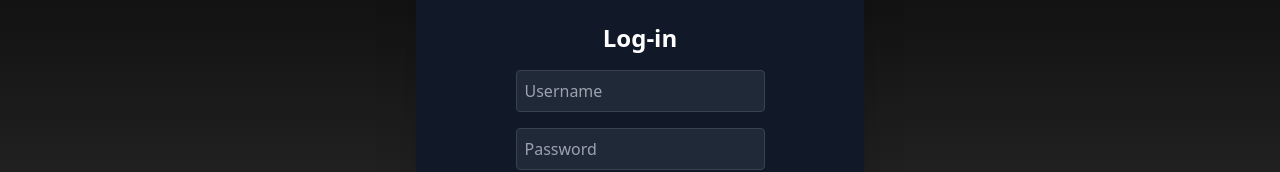
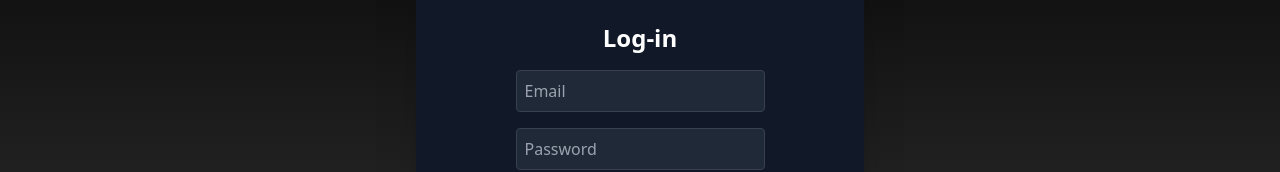
Before and after one commit to ayhemkhlifi/WatchWise, a React (Create React App) app in the folder frontend/: page /login in a window 1280 px wide. Shown: the part 216-388 px from the top of the page. Built offline with nearby package versions, Linux system fonts and the light colour scheme.

Commit message:
finished the signup and signin feature for the app

```diff
--- a/frontend/src/App.js
+++ b/frontend/src/App.js
@@ -1,15 +1,16 @@
 import React from 'react';
 import './index.css';
 import Navbar from './components/Navbar';
-
+import { useAuthContext } from './hooks/useAuthContext';
 import SignUp from './pages/signup/SignUp';
 import LogIn from './pages/login/LogIn';
 import Main from './components/Main';
 import Categorie from './pages/categorie-page/Categorie';
 import MovieDetail from './pages/moviedetaile/MovieDetail';
-import { BrowserRouter as Router, Route, Routes } from 'react-router-dom';
+import { BrowserRouter as Router, Route, Routes , Navigate } from 'react-router-dom';
 
 function App() {
+  const {user} = useAuthContext()
   return (
 
     <div className="deepspace h-screen">
@@ -20,8 +21,8 @@ function App() {
       <Routes>
       <Route path="/" element={<Main />}/>
       <Route path="/moviedetail" element={<MovieDetail />} />
-      <Route path="/login" element={<LogIn />} />
-      <Route path="/signup" element={<SignUp />} />
+      <Route path="/login" element={ !user ?   <LogIn /> : <Navigate to='/'/>  } />
+      <Route path="/signup" element={ !user ? <SignUp />  : <Navigate to='/'/> } />
       <Route path="/categorie-page" element={<Categorie />} />
       </Routes>
 
--- a/frontend/src/context/AuthContext.js
+++ b/frontend/src/context/AuthContext.js
@@ -1,5 +1,5 @@
 import {createContext , useReducer} from 'react';
-
+import { useEffect } from 'react';
 
 
 
@@ -13,12 +13,19 @@ export const AuthContextProvider = ({children}) => {
     const [state , dispatch ] = useReducer(authReducer , {
         user : null
     })
+    useEffect(()=>{
+      const user = JSON.parse(localStorage.getItem('user'))
+      if (user){
+          dispatch({type:'LOGIN', payload : user})
+      }
+    } , [])
     console.log('AuthContext state : ' , state)
     return(
         <AuthContext.Provider value={{...state , dispatch}}>
             {children}
         </AuthContext.Provider>
     )
+
 }
 
 export const authReducer = (state , action )=> {
--- /dev/null
+++ b/frontend/src/hooks/useLogin.js
@@ -0,0 +1,30 @@
+import { useState } from "react";
+import { useAuthContext } from "./useAuthContext";
+
+
+export const useLogin = ()=>{
+    const [error,setError] = useState(null)
+    const [isLoading , setIsLoading] = useState(null)
+    const {dispatch} = useAuthContext()
+    const login = async ( email , password)=>{
+        setIsLoading(true)
+        setError(null)
+        const response = await fetch('/users/signin',{
+            method:'POST',
+            headers:{'Content-Type':'application/json'},
+            body: JSON.stringify({email,password})
+        })
+        console.log(response)
+        const json = await response.json()
+
+        if(!response.ok){
+            setIsLoading(false)
+            setError(json.error)
+        }else{
+            localStorage.setItem('user',JSON.stringify(json))
+            dispatch({type:'LOGIN' , payload : json})
+            setIsLoading(false)
+        }
+    }
+    return {login , error , isLoading}
+}
--- a/frontend/src/hooks/useLogout.js
+++ b/frontend/src/hooks/useLogout.js
@@ -3,7 +3,7 @@ import { useAuthContext } from "./useAuthContext"
 export const useLogout=()=>{
     const {dispatch} = useAuthContext()
     const logout = () => {
-        localStorage.removeItem('use')
+        localStorage.removeItem('user')
         dispatch({type:'LOGOUT' })
 
     }
--- a/frontend/src/pages/login/LogIn.jsx
+++ b/frontend/src/pages/login/LogIn.jsx
@@ -1,7 +1,20 @@
-import React from "react";
+import React, { useState } from "react";
 import { Link } from "react-router-dom"; // Use Link from react-router-dom for navigation
-
+import { useLogin } from "../../hooks/useLogin";
 function LogIn() {
+  const [email , setEmail] = useState("");
+  const [password , setPassword]=useState("");
+  const {login ,error ,isLoading} = useLogin();
+  const handleEmail= (e) => {
+     setEmail(e.target.value)
+  }
+  const handlePassword = (e) => {
+    setPassword(e.target.value)
+  }
+  const handleSubmit =async(e) => {
+    e.preventDefault();
+    await login(email,password)
+  }
   return (
     <section className="deepspace_inverse h-screen flex justify-center items-center">
       <form className="flex flex-col items-center gap-y-10 bg-gray-900 w-full max-w-md mx-auto rounded-2xl shadow-2xl">
@@ -11,28 +24,33 @@ function LogIn() {
         <div className="flex flex-col items-center gap-4">
           <h1 className="text-2xl text-white font-bold">Log-in</h1>
           <input
+            onChange={handleEmail}
             type="text"
-            placeholder="Username"
+            placeholder="Email"
             className="p-2 rounded w-full bg-gray-800 text-white border border-gray-700"
           />
 
           <input
+            onChange={handlePassword}
             type="password"
             placeholder="Password"
             className="p-2 rounded w-full bg-gray-800 text-white border border-gray-700"
           />
           <button
+            onClick={handleSubmit}
             type="submit"
             className="bg-orange-600 text-white p-2 rounded w-full mt-4 hover:bg-orange-500"
           >
             Login
           </button>
+          {error && <div>{error}</div>}
           <Link to="/" className="text-orange-400 mt-2 hover:text-orange-300">Forgot password?</Link> {/* Use Link from react-router-dom */}
         </div>
         <div className="bg-gray-800 flex flex-col items-center w-full rounded-b-2xl shadow-b-2xl p-6">
           <p className="text-white text-center">Don't have an account yet?</p>
           <Link to="/signup" className="text-white bg-orange-600 text-center w-[50%] rounded-lg p-2 mt-2 hover:bg-orange-500">Sign up</Link> {/* Use Link from react-router-dom */}
         </div>
+
       </form>
     </section>
   );
--- a/frontend/src/pages/signup/SignUp.jsx
+++ b/frontend/src/pages/signup/SignUp.jsx
@@ -50,7 +50,7 @@ function SignUp() {
           className="p-2 rounded w-full bg-gray-800 text-white border border-gray-700"
         />
         <button
-
+          disabled={isLoading}
           type="submit"
           onClick={handleSubmit}
           className="bg-orange-600 text-white p-2 rounded w-full mt-4 hover:bg-orange-500"
```
